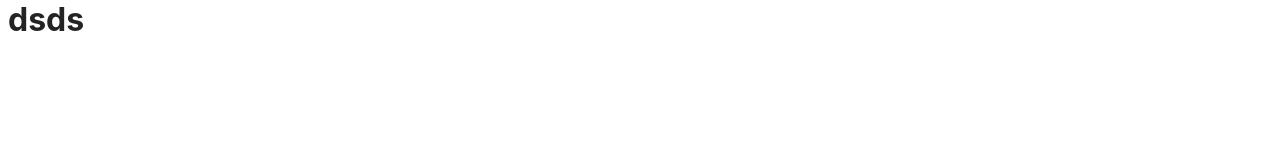
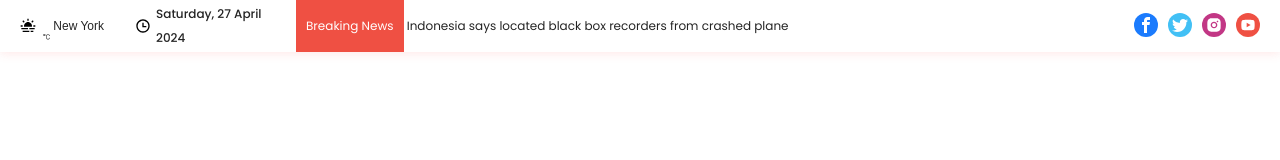
Before and after one commit to Subx1s0o/practice-grid-01, a website built with Vite: page src/index.html in a window 1280 px wide. Built offline with nearby package versions, Linux system fonts and the light colour scheme; no server answers; a web font is replaced by a local one.

Commit message:
add first header

```diff
--- a/src/css/header.css
+++ b/src/css/header.css
@@ -0,0 +1,110 @@
+.temperature {
+  font-family: Sofia Sans, sans-serif;
+  font-size: 12px;
+}
+
+.first-header-content {
+  position: relative;
+  display: inline-block;
+}
+
+.temperature p {
+  display: inline;
+}
+
+.temperature svg {
+  position: absolute;
+  right: -30px;
+  top: 3px;
+}
+
+.day svg {
+  fill: black;
+}
+
+.socials svg {
+  fill: white;
+}
+
+.socials ul li a {
+  display: inline-flex;
+  align-items: center;
+
+  background-color: #000;
+  padding: 4px;
+  border-radius: 50%;
+}
+
+.socials ul li:nth-child(1) a {
+  background-color: #1b7bfd;
+}
+
+.socials ul li:nth-child(2) a {
+  background-color: #42c0f5;
+}
+
+.socials ul li:nth-child(3) a {
+  background-color: #c23785;
+}
+
+.socials ul li:nth-child(4) a {
+  background-color: #ef5043;
+}
+
+.city {
+  margin-left: 7px;
+  font-weight: 500;
+}
+
+.breaking {
+  color: #fff;
+  background-color: #ef5043;
+  padding: 14px 10px;
+  display: inline-block;
+}
+
+header .container {
+  display: flex;
+  justify-content: space-between;
+  align-items: center;
+  box-shadow: 0 1px 10px 0 rgba(246, 80, 80, 0.15);
+  background: #fff;
+}
+
+.header-ul {
+  display: grid;
+  grid-template-columns: 95px 141px minmax(200px, 1fr);
+  align-items: center;
+  gap: 20px;
+}
+
+.header-ul li:nth-child(1) {
+  display: grid;
+  align-items: center;
+  gap: 7px;
+  grid-template-columns: 16px 1fr;
+}
+
+.day {
+  font-size: 12px;
+  font-weight: 500;
+  display: grid;
+  grid-template-columns: 16px 1fr;
+  align-items: center;
+  gap: 5px;
+}
+
+.news {
+  font-size: 12px;
+
+  overflow: hidden;
+  white-space: nowrap;
+  text-overflow: ellipsis;
+}
+
+.socials ul {
+  display: grid;
+  grid-template-columns: repeat(4, 24px);
+  gap: 10px;
+  margin-left: 20px;
+}
--- a/src/css/reset.css
+++ b/src/css/reset.css
@@ -22,6 +22,7 @@ ul {
 a {
   color: currentColor;
   text-decoration: none;
+  cursor: pointer;
 }
 
 button {
@@ -33,3 +34,8 @@ img {
   max-width: 100%;
   height: auto;
 }
+
+* {
+  margin: 0;
+  padding: 0;
+}
--- a/src/css/styles.css
+++ b/src/css/styles.css
@@ -5,11 +5,10 @@
   |============================
 */
 @import url('./reset.css');
-
 @import url('./header.css');
 
 :root {
-  font-family: Inter, Avenir, Helvetica, Arial, sans-serif;
+  font-family: Sofia Sans, Poppins, Lora, Oswald, sans-serif;
   font-size: 16px;
   line-height: 24px;
   font-weight: 400;
@@ -23,3 +22,10 @@
   -moz-osx-font-smoothing: grayscale;
   -webkit-text-size-adjust: 100%;
 }
+
+.container {
+  max-width: 1440px;
+  margin-left: auto;
+  margin-right: auto;
+  padding: 0 20px;
+}
--- a/src/index.html
+++ b/src/index.html
@@ -6,6 +6,22 @@
     <meta name="viewport" content="width=device-width, initial-scale=1.0" />
     <title>Vanilla App Template</title>
     <link rel="stylesheet" href="./css/styles.css" />
+    <link
+      href="https://fonts.googleapis.com/css?family=Sofia+Sans:100,200,300,regular,500,600,700,800,900,100italic,200italic,300italic,italic,500italic,600italic,700italic,800italic,900italic"
+      rel="stylesheet"
+    />
+    <link
+      href="https://fonts.googleapis.com/css?family=Oswald:200,300,regular,500,600,700"
+      rel="stylesheet"
+    />
+    <link
+      href="https://fonts.googleapis.com/css?family=Lora:regular,500,600,700,italic,500italic,600italic,700italic"
+      rel="stylesheet"
+    />
+    <link
+      href="https://fonts.googleapis.com/css?family=Poppins:100,100italic,200,200italic,300,300italic,regular,italic,500,500italic,600,600italic,700,700italic,800,800italic,900,900italic"
+      rel="stylesheet"
+    />
     <script type="module" src="./main.js"></script>
   </head>
   <body>
--- a/src/main.js
+++ b/src/main.js
@@ -0,0 +1,56 @@
+const date = new Date();
+
+const daysOfWeek = [
+  'Sunday',
+  'Monday',
+  'Tuesday',
+  'Wednesday',
+  'Thursday',
+  'Friday',
+  'Saturday',
+];
+
+const months = [
+  'January',
+  'February',
+  'March',
+  'April',
+  'May',
+  'June',
+  'July',
+  'August',
+  'September',
+  'October',
+  'November',
+  'December',
+];
+
+const dayIndex = date.getDay();
+
+const dayOfWeek = daysOfWeek[dayIndex];
+
+const monthIndex = date.getMonth();
+
+const currentMonth = months[monthIndex];
+
+document.getElementById(
+  'date'
+).innerHTML = `${dayOfWeek}, ${date.getDate()} ${currentMonth} ${date.getFullYear()}`;
+
+const apiKey = '3b4632484b8479d3f60b7d9b720020f9';
+const city = 'New York';
+
+fetch(
+  `https://api.openweathermap.org/data/2.5/weather?q=${city}&appid=${apiKey}`
+)
+  .then(response => response.json())
+  .then(data => {
+    console.log(data); // Додайте цей рядок для виведення відповіді в консоль
+    const temperatureCelsius = Math.round(data.main.temp - 273.15); // Температура у градусах Цельсія
+
+    // Виведення температури на сторінку
+    document.getElementById('temperature').innerHTML = temperatureCelsius;
+  })
+  .catch(error => {
+    console.error('Помилка при отриманні даних про погоду:', error);
+  });
--- a/src/partials/header.html
+++ b/src/partials/header.html
@@ -1,3 +1,69 @@
 <header>
-  <div class="container"><h1>dsds</h1></div>
+  <div class="container">
+    <ul class="header-ul">
+      <li>
+        <svg width="16" height="16">
+          <use href="../img/icons.svg#icon-haze-fill-1"></use>
+        </svg>
+        <div class="temperature">
+          <div class="first-header-content">
+            <p id="temperature"></p>
+            <svg width="30" height="30">
+              <use href="../img/icons.svg#icon-celsium"></use>
+            </svg>
+          </div>
+          <p class="city">New York</p>
+        </div>
+      </li>
+      <li>
+        <div class="day">
+          <svg width="16" height="16">
+            <use href="../img/icons.svg#icon-clock"></use>
+          </svg>
+          <p id="date"></p>
+        </div>
+      </li>
+      <li>
+        <div class="news">
+          <p class="breaking">Breaking News</p>
+          <a href="#"
+            >Indonesia says located black box recorders from crashed plane</a
+          >
+        </div>
+      </li>
+    </ul>
+    <div class="socials">
+      <ul>
+        <li>
+          <a href="#"
+            ><svg width="16 " height="16">
+              <use href="../img/icons.svg#icon-facebook"></use>
+            </svg>
+          </a>
+        </li>
+        <li>
+          <a href="#">
+            <svg width="16 " height="16">
+              <use href="../img/icons.svg#icon-twitter"></use>
+            </svg>
+          </a>
+        </li>
+
+        <li>
+          <a href="#">
+            <svg width="16 " height="16">
+              <use href="../img/icons.svg#icon-inst"></use>
+            </svg>
+          </a>
+        </li>
+        <li>
+          <a href="#">
+            <svg width="16 " height="16">
+              <use href="../img/icons.svg#icon-yt"></use>
+            </svg>
+          </a>
+        </li>
+      </ul>
+    </div>
+  </div>
 </header>
```
Also changed, not shown: src/img/icons.svg (added).
